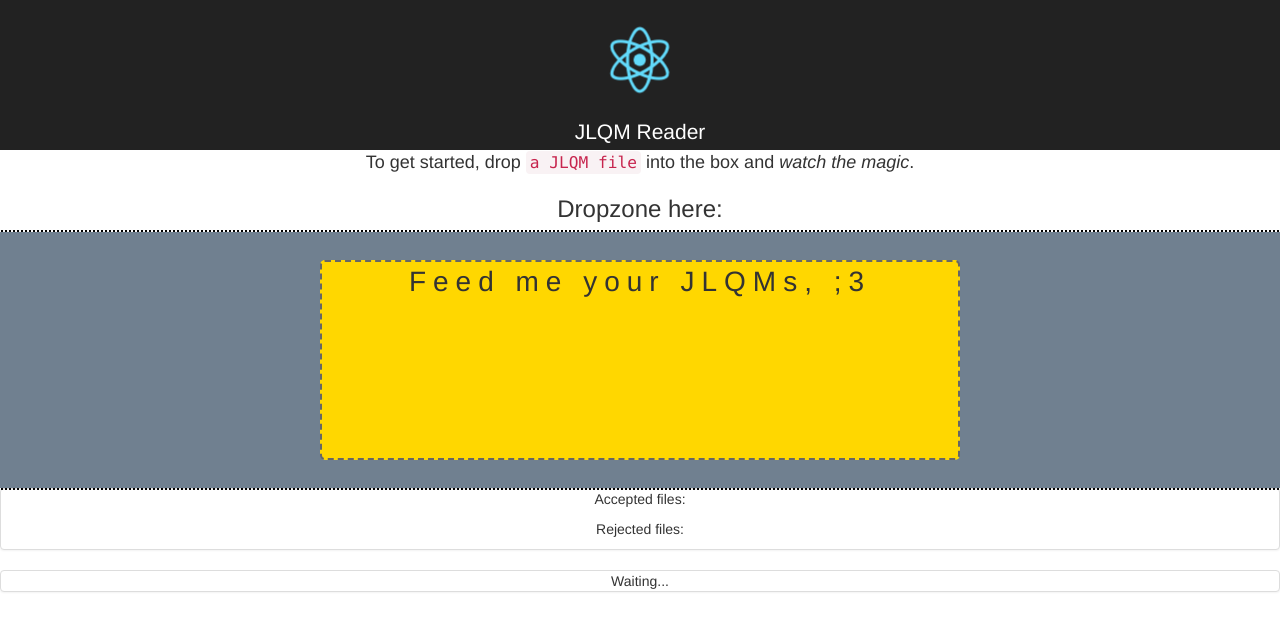
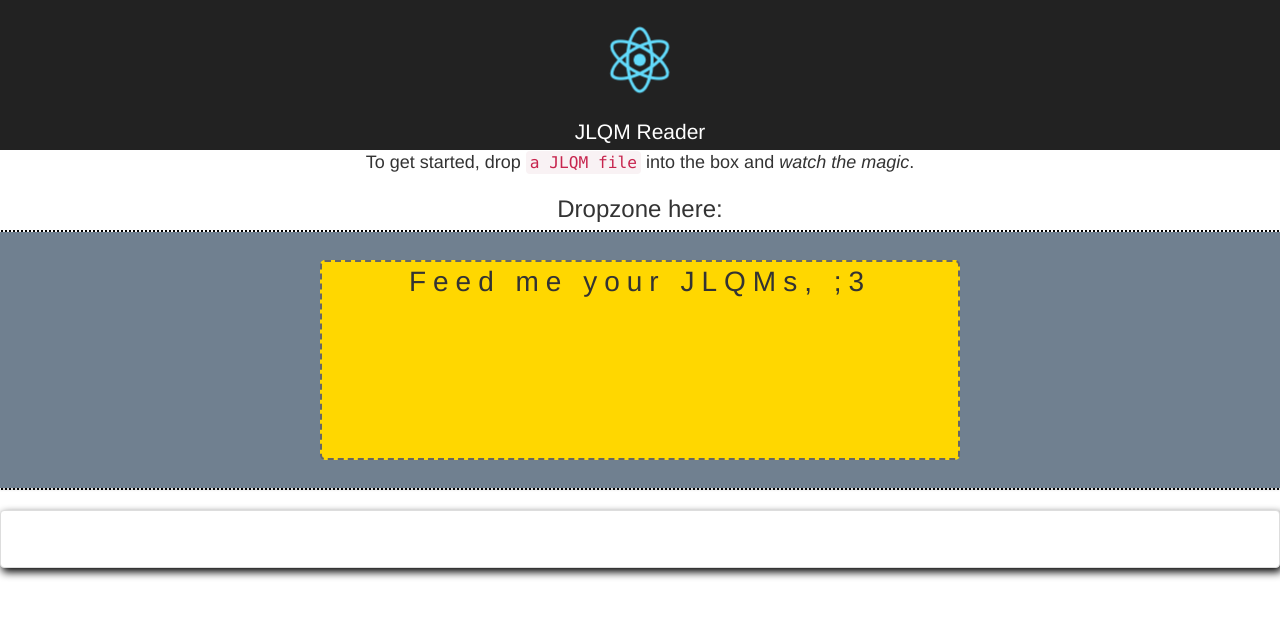
Before and after one commit to tetrakra/jlqm-reader, a React (Create React App) app: page / in a window 1280 px wide. Shown: the top 630 px of the page. Built offline with nearby package versions, Linux system fonts and the light colour scheme.

Commit message:
conditional rendering for file lists and output

```diff
--- a/src/components/Reader/Reader.js
+++ b/src/components/Reader/Reader.js
@@ -50,13 +50,13 @@ class Reader extends Component{
     console.log('reader props @ render:', this.props)
     console.log('reader state @ render:', this.state)
     return(
-      <div>
+      <section id='reader-parent'>
         {this.props.selectedFile && clickButton}
-        <Panel>
-          {this.props.formattedText || "Waiting..."}
+        <Panel id='reader-element'>
+          { this.state.display && this.props.formattedText }
         </Panel>
         {this.props.selectedFile && clearButton}
-      </div>
+      </section>
     )
   }
 }
--- a/src/components/Reader/reader.css
+++ b/src/components/Reader/reader.css
@@ -0,0 +1,5 @@
+#reader-element{
+  padding: 2em;
+  margin: 20px auto;
+  box-shadow: 2px 4px 8px black;
+}
--- a/src/components/Uploader/Uploader.js
+++ b/src/components/Uploader/Uploader.js
@@ -76,7 +76,7 @@ class Uploader extends Component{
         </div>
         <div>
             <Panel>
-              <p>Accepted files:</p>
+              {this.state.files.length ? <p>Accepted files:</p> : <div></div>}
               <ButtonToolbar>
                 {
                   this.state.files.map((f,i) => <Button
@@ -86,7 +86,7 @@ class Uploader extends Component{
                   </Button>)
                 }
               </ButtonToolbar>
-              <p>Rejected files: </p>
+              {this.state.rejected.length ? <p>Rejected files: </p> : <div></div>}
               <ul className="list-group">
               {
                 this.state.rejected.map(f => <li className="list-group-item"
--- a/src/modules/jlqm-reader/index.js
+++ b/src/modules/jlqm-reader/index.js
@@ -14,7 +14,7 @@ module.exports = function(jlqm, fileCount) {
     // output = jlqm.substring(startPos,endPos).split('\n');
     obj = JSON.parse(jlqm);
     output = obj.MemoObjectList[(fileCount || 0)].DescRaw;
-    console.log('jlqm reader sending ...', output);
+    // console.log('jlqm reader sending ...', output);
     return output;
   }else{
     output = "Error, no string";
```
Also changed, not shown: src/modules/jlqm-reader/README.md, 1 other file (tests, documents, lock files or other folders).
